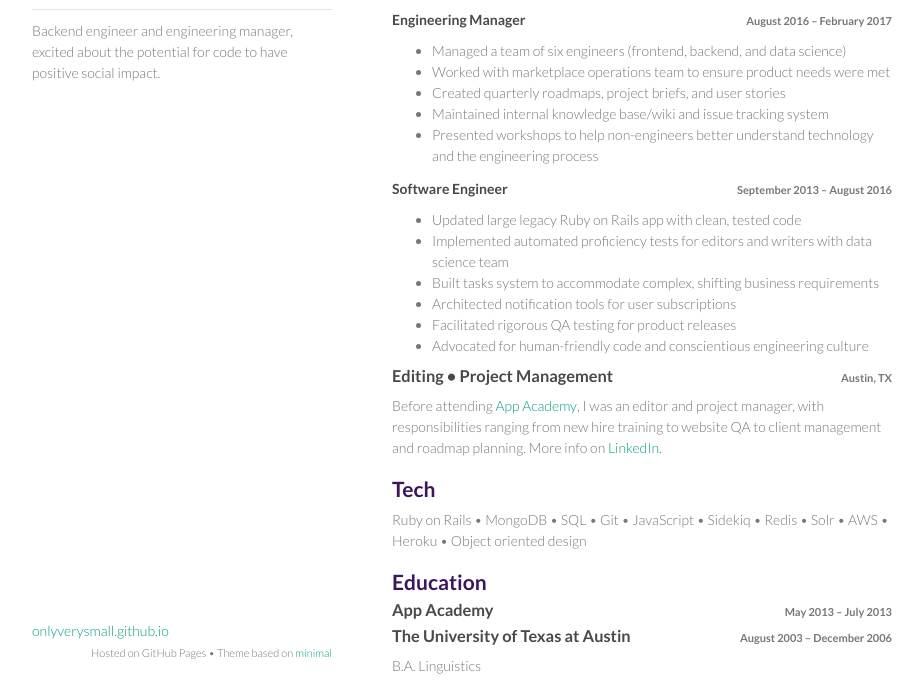
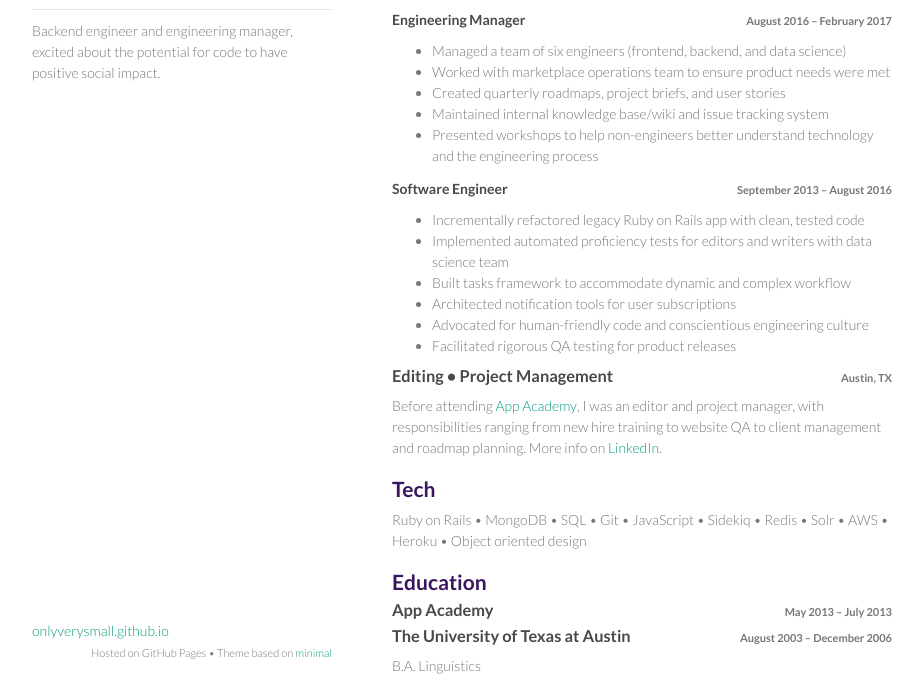
Before and after one commit to onlyverysmall/onlyverysmall.github.io, a plain HTML site: page index.html in a window 1280 px wide. Shown: the part 119-815 px from the top of the page, without its empty margins (178-1101 px from the left). Drawn offline with Linux system fonts and the light colour scheme.

Commit message:
Jake copy smarts

```diff
--- a/index.html
+++ b/index.html
@@ -38,12 +38,12 @@
 
         <h4>Software Engineer <small>September 2013 – August 2016</small></h4>
         <ul>
-          <li>Updated large legacy Ruby on Rails app with clean, tested code</li>
+          <li>Incrementally refactored legacy Ruby on Rails app with clean, tested code</li>
           <li>Implemented automated proficiency tests for editors and writers with data science team</li>
-          <li>Built tasks system to accommodate complex, shifting business requirements</li>
+          <li>Built tasks framework to accommodate dynamic and complex workflow</li>
           <li>Architected notification tools for user subscriptions</li>
+          <li>Advocated for human-friendly code and conscientious engineering culture</li>
           <li>Facilitated rigorous QA testing for product releases</li>
-          <li>Advocated for human-friendly code and conscientious engineering culture</li>
         </ul>
 
         <h3>Editing &bull; Project Management <small>Austin, TX</small></h3>
```
